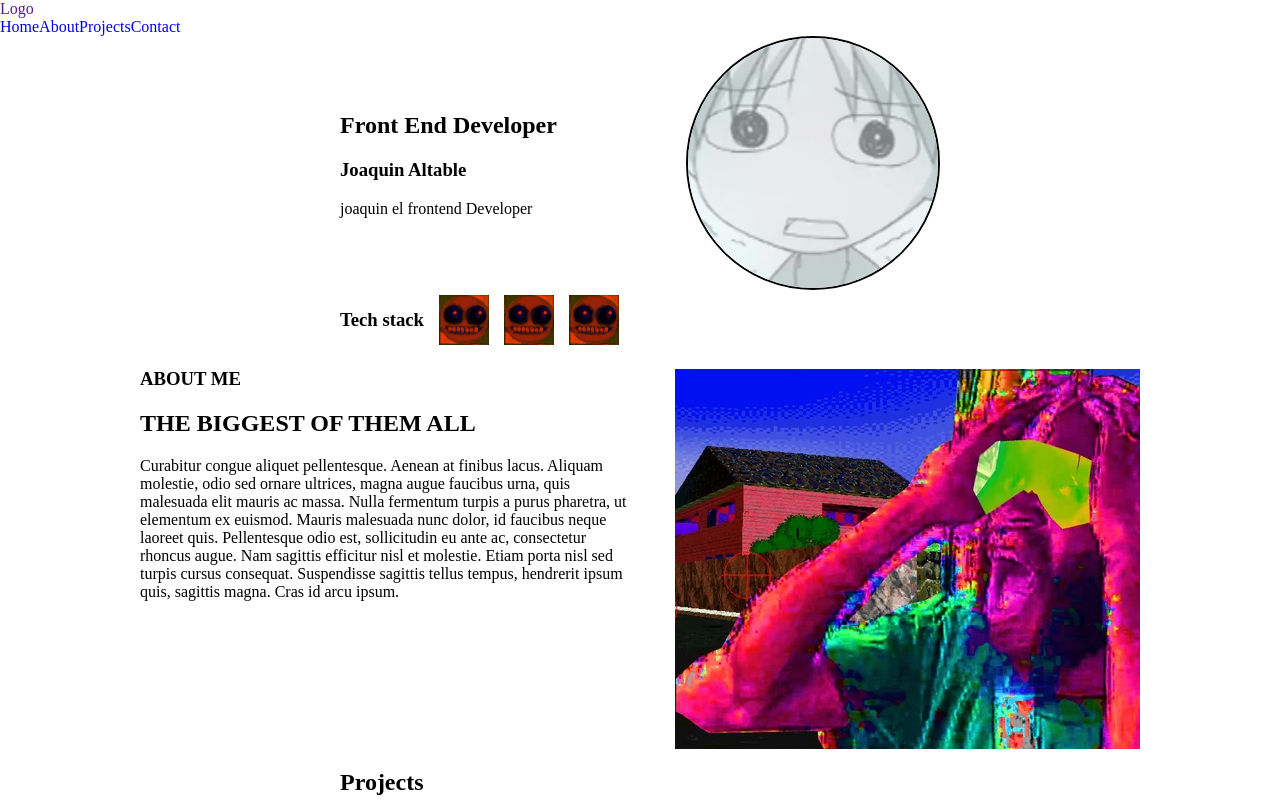
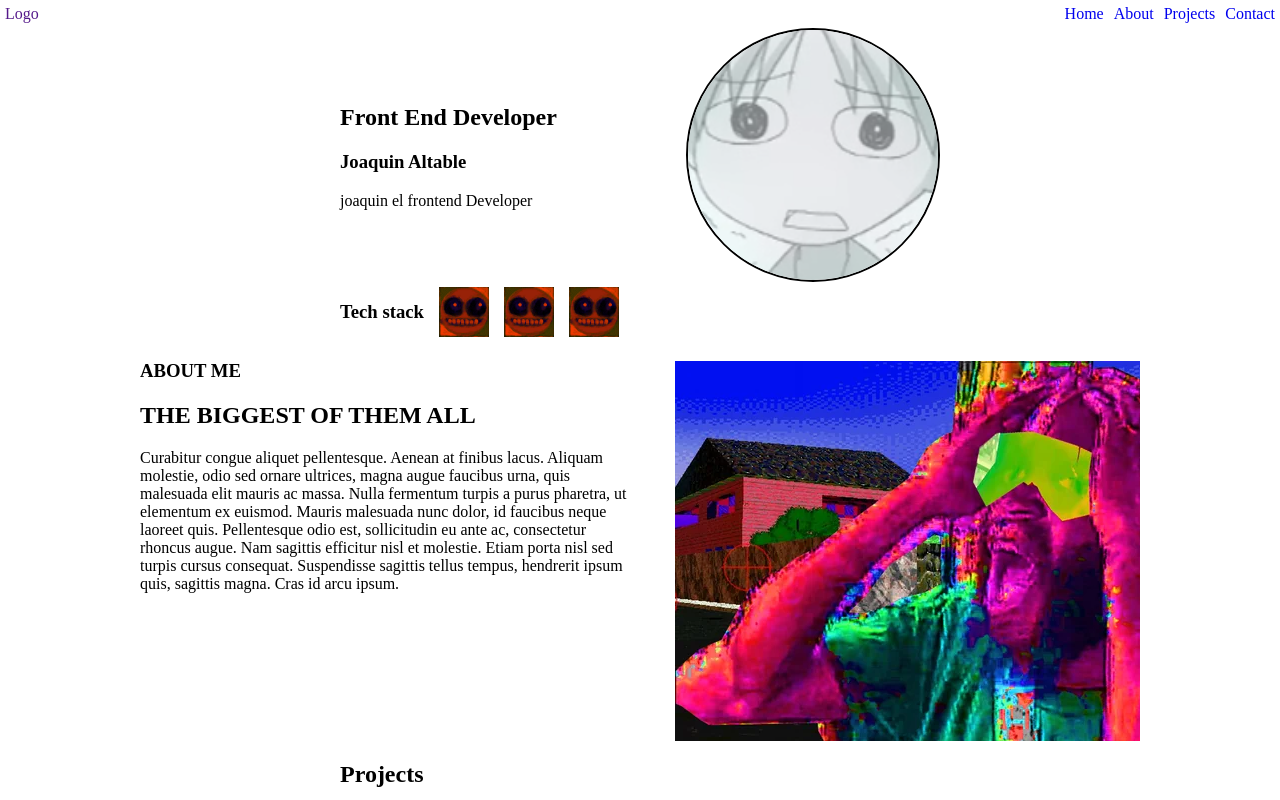
Before and after one commit to Joable/portfolio-vite, a React (Vite) app: page / in a window 1280 px wide. Shown: the top 800 px of the page. Built offline with nearby package versions, Linux system fonts and the light colour scheme.

Commit message:
added styles to 'Nav'

```diff
--- a/src/Components/Nav/Nav.module.css
+++ b/src/Components/Nav/Nav.module.css
@@ -0,0 +1,14 @@
+/* nav */
+nav{
+    display: flex;
+    flex-direction: row;
+    justify-content: space-between;
+    padding: 5px;
+}
+
+/* pageNavigation */
+.pageNavigation{
+    display: flex;
+    flex-direction: row;
+    gap: 10px;
+}
```
